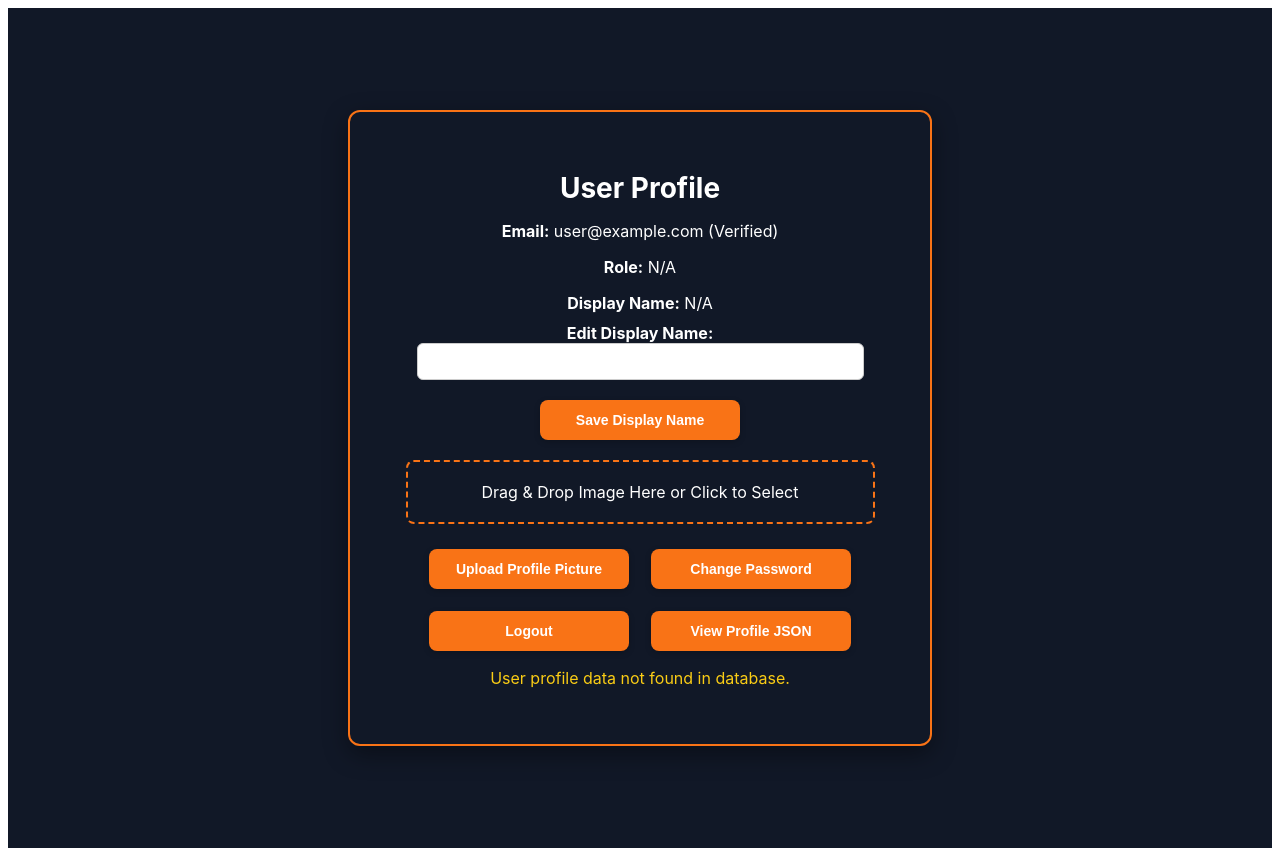
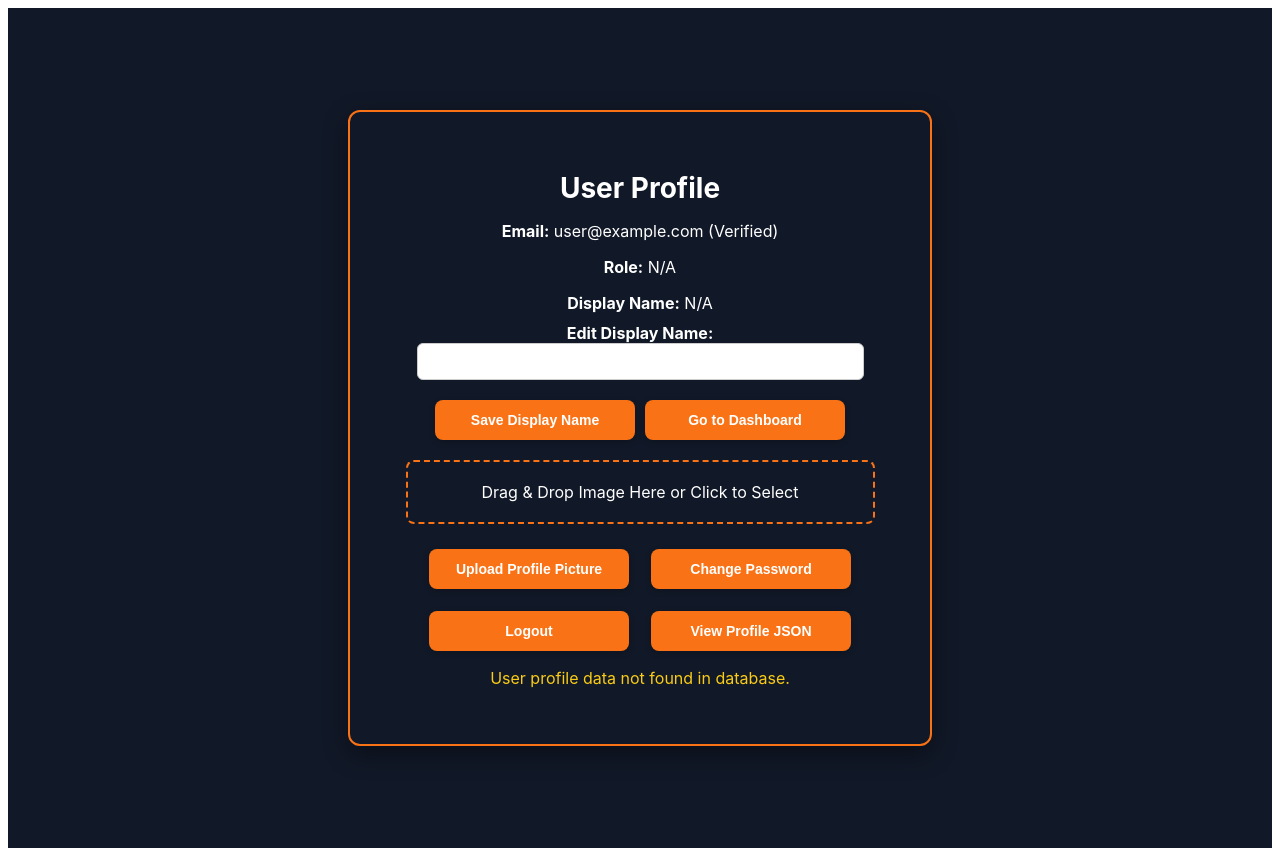
Before and after one commit to Wavonics/impact-dashboard-ui-react, a React (Create React App) app: page /profile in a window 1280 px wide. Built offline with nearby package versions, Linux system fonts and the light colour scheme; no server answers; the database is empty; sample sign-in values are in the browser's storage.

Commit message:
Update Profile.js

```diff
--- a/src/components/Profile.js
+++ b/src/components/Profile.js
@@ -228,6 +228,14 @@ export default function Profile() {
             >
               Save Display Name
             </button>
+            <button
+              style={buttonStyle}
+              onClick={() => navigate('/')}
+              onMouseEnter={(e) => handleHover(e, true)}
+              onMouseLeave={(e) => handleHover(e, false)}
+            >
+              Go to Dashboard
+            </button>
 
             <div
               style={dropzoneStyle}
```
